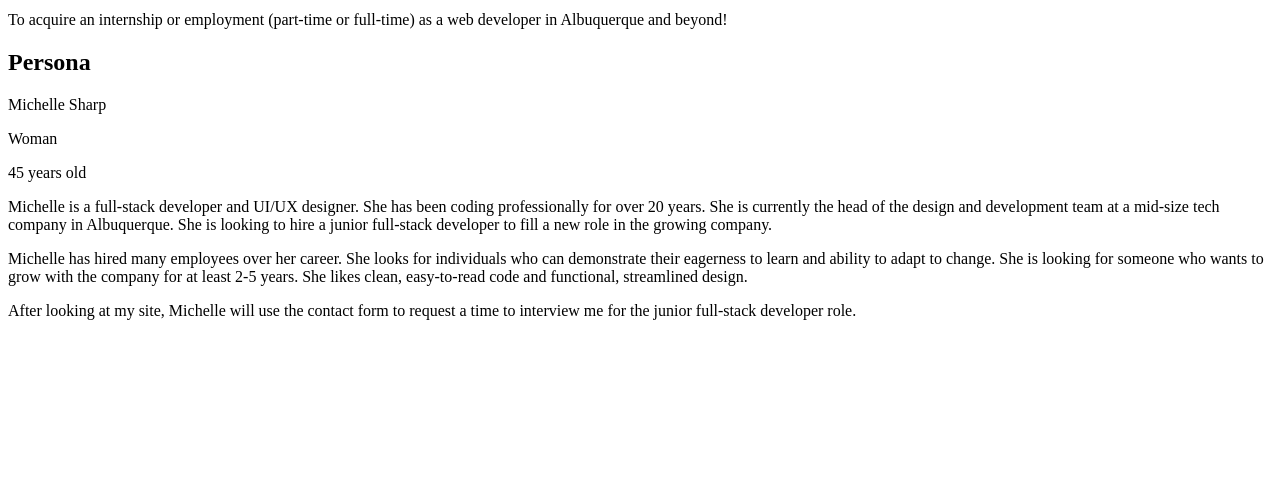
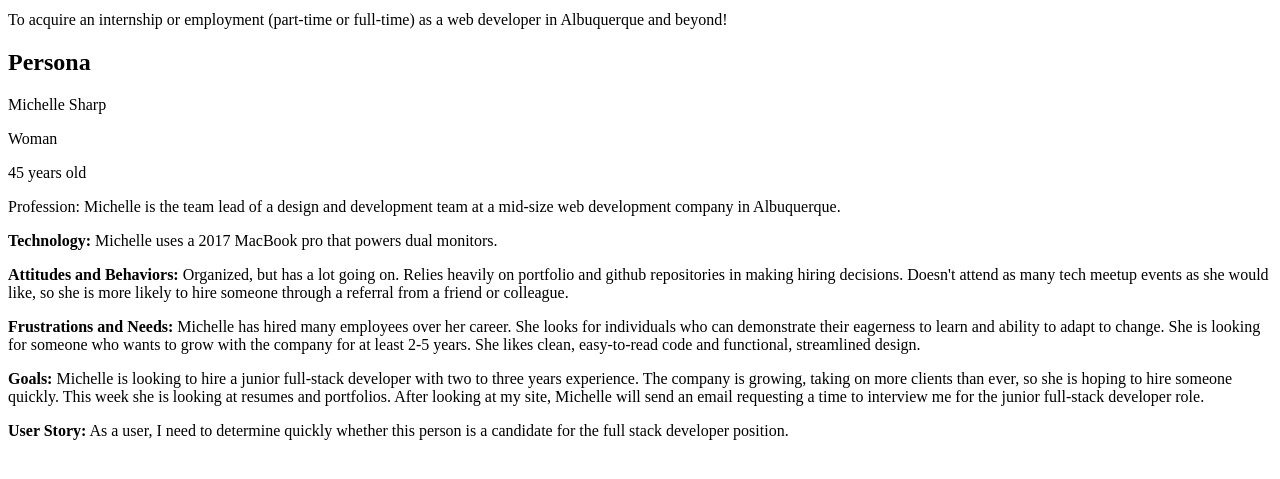
Before and after one commit to samanthaandrews/my-pwp-sam, a PHP site: page /milestone-1.php in a window 1280 px wide. Shown: the part 285-764 px from the top of the page. Run offline with PHP 8.4, Linux system fonts and the light colour scheme.

Commit message:
added more detailed information to persona

```diff
--- a/public_html/documentation/milestone-1.php
+++ b/public_html/documentation/milestone-1.php
@@ -26,13 +26,22 @@
 		<p>Michelle Sharp</p>
 		<p>Woman</p>
 		<p>45 years old</p>
-		<p>Michelle is a full-stack developer and UI/UX designer. She has been coding professionally for over 20 years.
-			She is currently the head of the design and development team at a mid-size tech company in Albuquerque. She is
-			looking to hire a junior full-stack developer to fill a new role in the growing company.</p>
-		<p>Michelle has hired many employees over her career. She looks for individuals who can demonstrate their
-			eagerness to learn and ability to adapt to change. She is looking for someone who wants to grow with the
-			company for at least 2-5 years. She likes clean, easy-to-read code and functional, streamlined design.</p>
-		<p>After looking at my site, Michelle will use the contact form to request a time to interview me for the junior
-			full-stack developer role.</p>
+		<p>Profession: Michelle is the team lead of a design and development team at a mid-size web development company in
+			Albuquerque.
+		</p>
+		<p><strong>Technology:</strong> Michelle uses a 2017 MacBook pro that powers dual monitors.</p>
+		<p><strong>Attitudes and Behaviors:</strong> Organized, but has a lot going on. Relies heavily on portfolio and
+			github repositories in making hiring decisions. Doesn't attend as many tech meetup events as she would like, so
+			she is more likely to hire someone through a referral from a friend or colleague.</p>
+		<p><strong>Frustrations and Needs:</strong> Michelle has hired many employees over her career. She looks for
+			individuals who can demonstrate their eagerness to learn and ability to adapt to change. She is looking for
+			someone who wants to grow with the company for at least 2-5 years. She likes clean, easy-to-read code and
+			functional, streamlined design.</p>
+		<p><strong>Goals:</strong> Michelle is looking to hire a junior full-stack developer with two to three years
+			experience. The company is growing, taking on more clients than ever, so she is hoping to hire someone quickly.
+			This week she is looking at resumes and portfolios. After looking at my site, Michelle will send an email
+			requesting a time to interview me for the junior full-stack developer role.</p>
+		<p><strong>User Story:</strong> As a user, I need to determine quickly whether this person is a candidate for the
+			full stack developer position.</p>
 	</body>
 </html>
```
